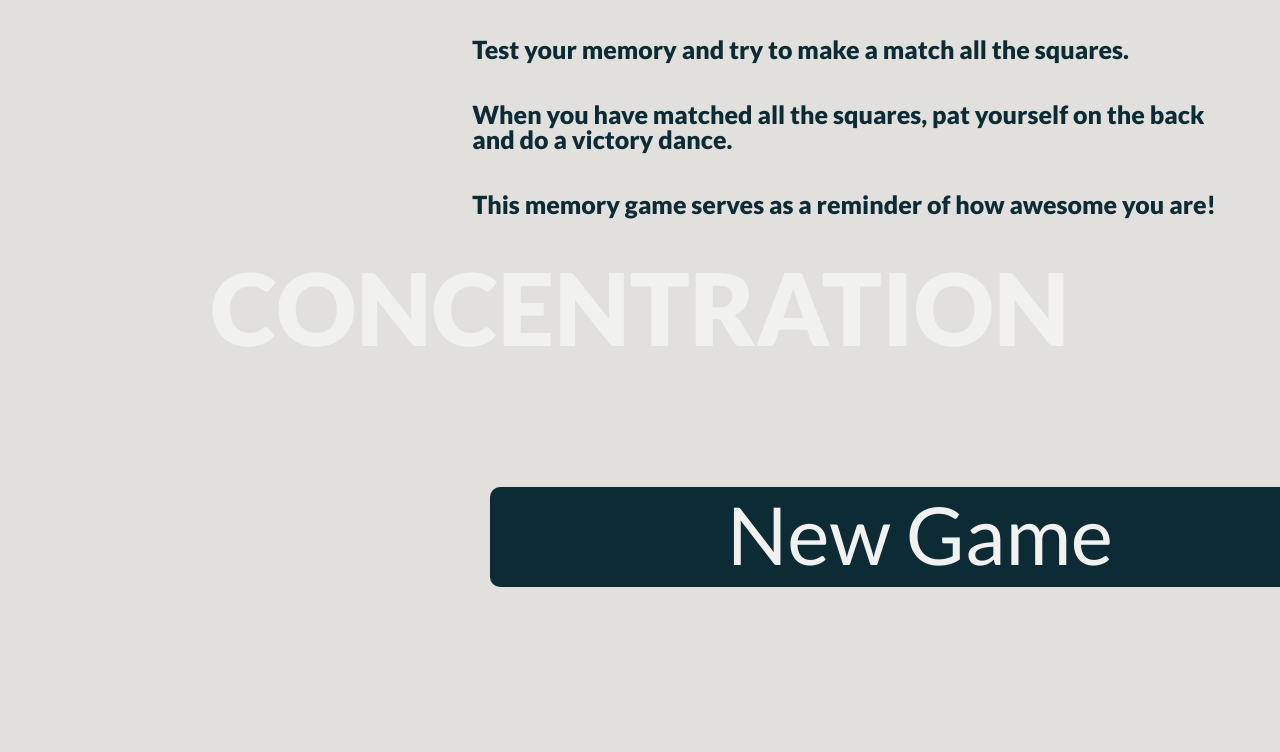
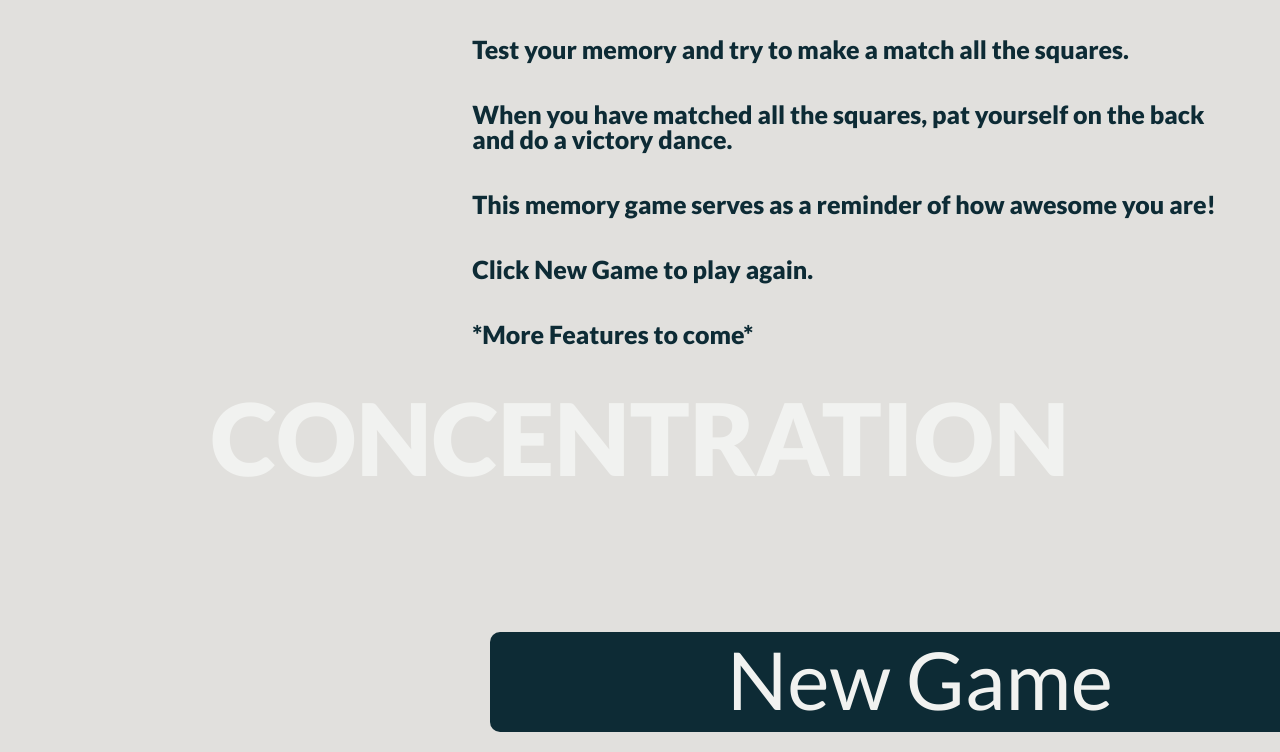
Before and after one commit to brittonwalker/memory_game, a plain HTML site: page index.html in a window 1280 px wide. Shown: the part 654-1406 px from the top of the page. Before the commit the page ends 1261 px from the top, so only its background shows below. Drawn offline with nearby package versions, Linux system fonts and the light colour scheme.

Commit message:
Add text and more styling

```diff
--- a/index.html
+++ b/index.html
@@ -18,6 +18,8 @@
       <li>Test your memory and try to make a match all the squares.</li>
       <li>When you have matched all the squares, pat yourself on the back <br>and do a victory dance.</br></li>
       <li>This memory game serves as a reminder of how awesome you are!</li>
+      <li>Click New Game to play again.</li>
+      <li>*More Features to come*</li>
 
     <!-- <img class="right" src="thinker_right.png" alt="" /> -->
   </div>
--- a/style.css
+++ b/style.css
@@ -25,7 +25,7 @@ body {
   padding-top: 7px;
   margin-bottom: 20px;
   margin-left: 490px;
-  margin-top: 10px;
+  margin-top: 25px;
 
 }
 
```
